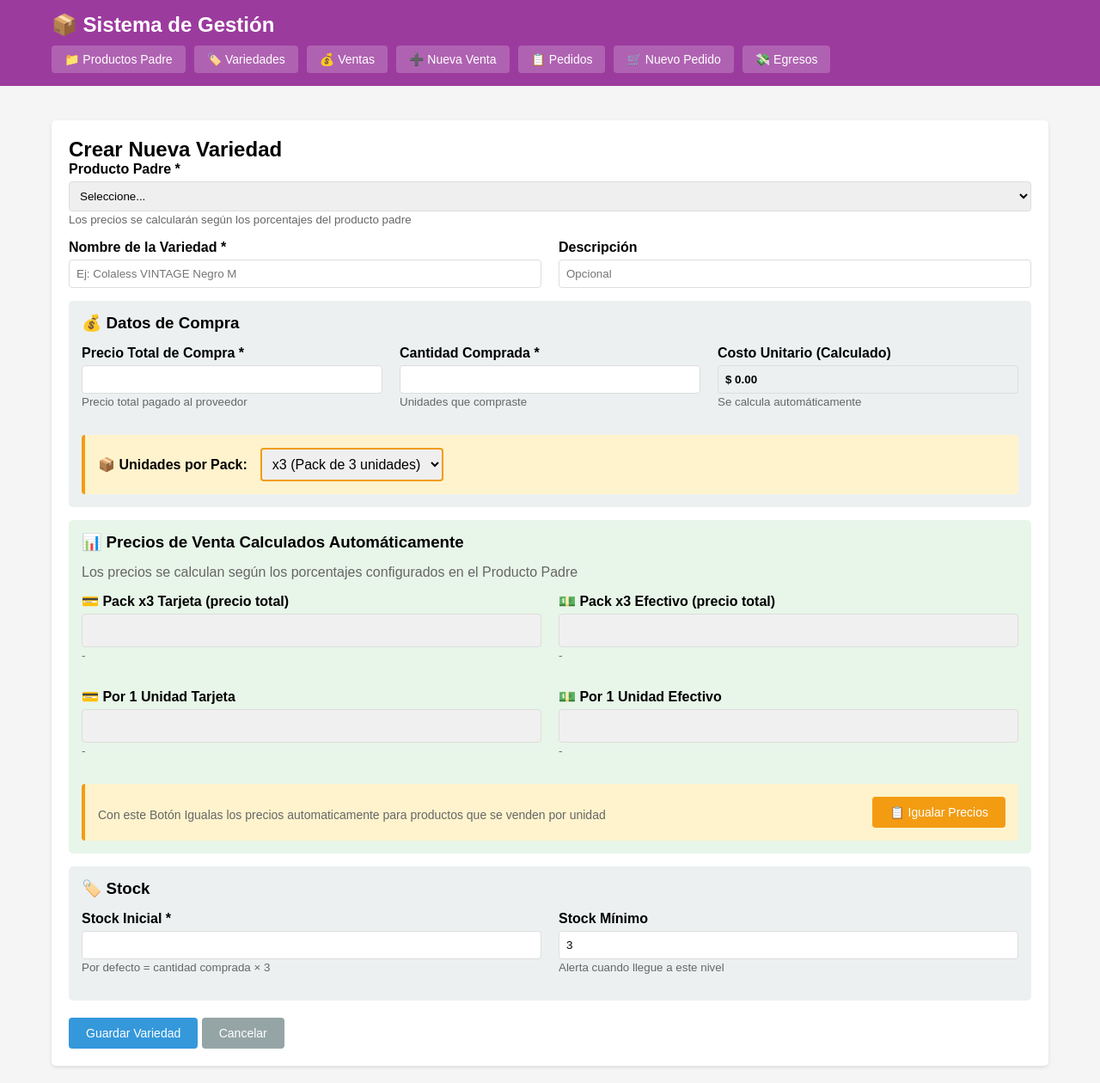
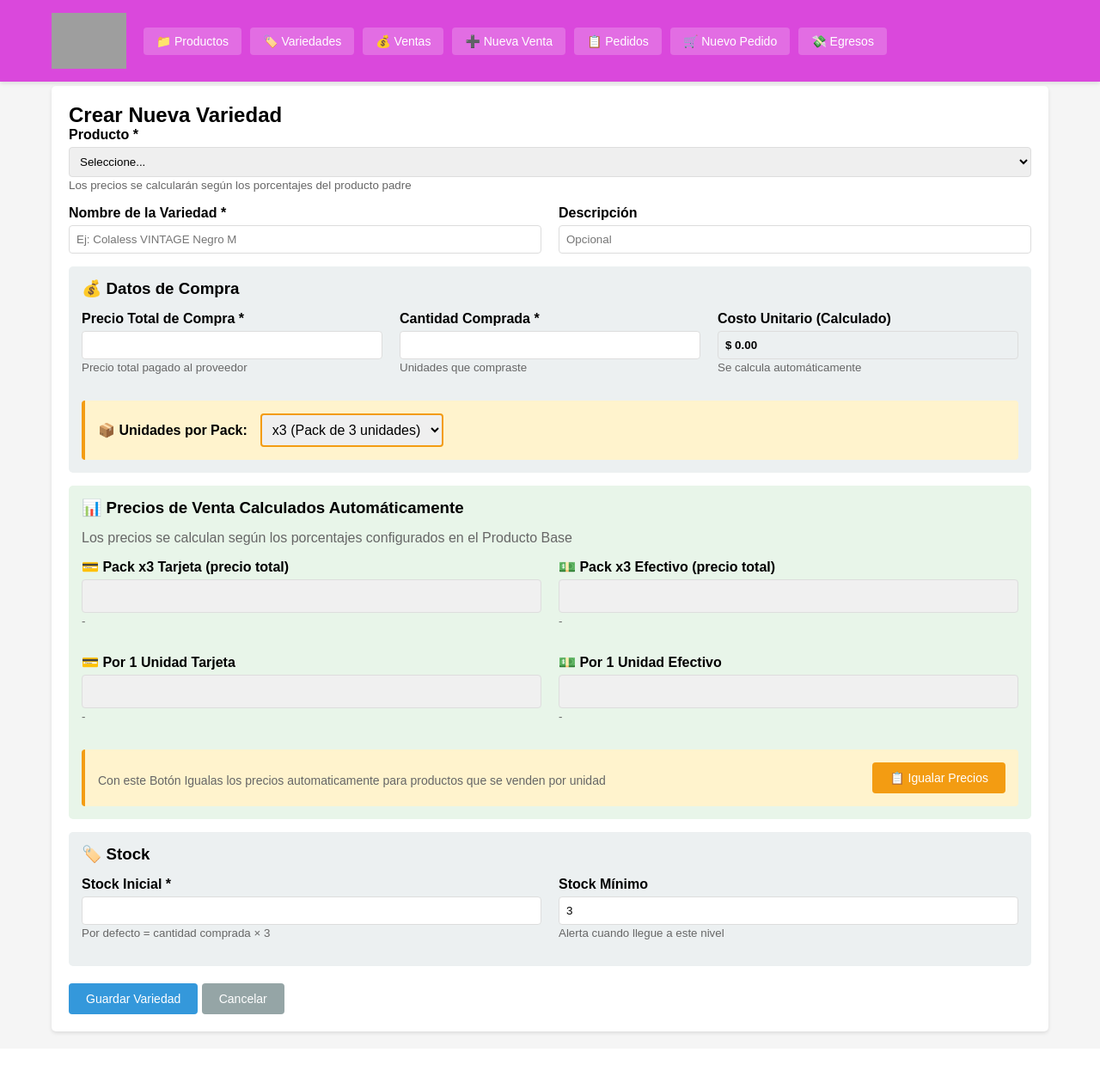
Before and after one commit to guillermoluisc/AdminStock, a PHP site: page /index.php?a=crear in a window 1280 px wide. Shown: the whole page at 86% size. After the commit the page ends 1205 px from the top, so only its background shows below. Run offline with PHP 8.4, Linux system fonts and the light colour scheme; data comes from the database, SQL or seed files in the repository; grey boxes are pictures that could not be loaded.

Commit message:
Feature Version 22, Ajustes Visuales

```diff
--- a/app/views/layout.php
+++ b/app/views/layout.php
@@ -3,14 +3,16 @@
 <head>
     <meta charset="UTF-8">
     <meta name="viewport" content="width=device-width, initial-scale=1.0">
-    <title>Sistema de Gestión</title>
+    <title>Donna</title>
     <style>
         * { margin: 0; padding: 0; box-sizing: border-box; }
-        body { font-family: Arial, sans-serif; background: #f5f5f5; }
-        .header { background: #9c3b9e; color: white; padding: 15px 0; margin-bottom: 20px; }
+        body { font-family: Arial, sans-serif; background: #f5f5f5; padding-top: 80px; }
+        .header { background: #da48dc; color: white; padding: 15px 0; position: fixed; top: 0; left: 0; right: 0; z-index: 1000; box-shadow: 0 2px 5px rgba(0,0,0,0.1); }
         .header .container { max-width: 1200px; margin: 0 auto; padding: 0 20px; }
-        .header h1 { font-size: 24px; margin-bottom: 10px; }
-        .nav { display: flex; gap: 10px; flex-wrap: wrap; }
+        .header-content { display: flex; align-items: center; gap: 20px; }
+        .header-logo { display: flex; align-items: center; }
+        .header-logo img { height: 65px; width: auto; object-fit: contain; }
+        .nav { display: flex; gap: 10px; flex-wrap: wrap; flex: 1; }
         .nav a { color: white; text-decoration: none; padding: 8px 15px; background: rgba(255,255,255,0.2); border-radius: 4px; font-size: 14px; }
         .nav a:hover { background: rgba(255,255,255,0.3); }
         .nav a.active { background: rgba(255,255,255,0.4); }
@@ -63,16 +65,19 @@
 <body>
     <div class="header">
         <div class="container">
-            <h1>📦 Sistema de Gestión</h1>
+            <div class="header-content">
+                <div class="header-logo">
+                    <img src="../public/logo.svg" alt="Logo">
+                </div>
                 <div class="nav">
-                <a href="index.php?c=productoPadre&a=index">📁 Productos Padre</a>
+                    <a href="index.php?c=productoPadre&a=index">📁 Productos</a>
                     <a href="index.php?c=variedad&a=index">🏷️ Variedades</a>
-                <!-- <a href="index.php?c=promocion&a=index">🎁 Promociones</a> -->
                     <a href="index.php?c=venta&a=index">💰 Ventas</a>
                     <a href="index.php?c=venta&a=nueva">➕ Nueva Venta</a>
                     <a href="index.php?c=pedido&a=index">📋 Pedidos</a>
                     <a href="index.php?c=pedido&a=nuevo">🛒 Nuevo Pedido</a>
                     <a href="index.php?c=egreso&a=index">💸 Egresos</a>
+                </div>
             </div>
         </div>
     </div>
--- a/app/views/pedidos/detalle.php
+++ b/app/views/pedidos/detalle.php
@@ -72,7 +72,7 @@
 <table>
     <thead>
         <tr>
-            <th>Producto Padre</th>
+            <th>Producto</th>
             <th>Variedad</th>
             <th>Stock Actual</th>
             <th>Cant. Solicitada</th>
--- a/app/views/productos_padre/crear.php
+++ b/app/views/productos_padre/crear.php
@@ -1,5 +1,5 @@
 <!-- app/views/productos_padre/crear.php -->
-<h2>Crear Producto Padre</h2>
+<h2>Crear Producto</h2>
 
 <form method="POST" action="index.php?c=productoPadre&a=crear">
     <div class="form-group">
@@ -54,7 +54,7 @@
     </div> -->
 
     <div class="form-actions">
-        <button type="submit" class="btn btn-primary">Guardar Producto Padre</button>
+        <button type="submit" class="btn btn-primary">Guardar Producto</button>
         <a href="index.php?c=productoPadre&a=index" class="btn btn-secondary">Cancelar</a>
     </div>
 </form>
--- a/app/views/productos_padre/editar.php
+++ b/app/views/productos_padre/editar.php
@@ -1,5 +1,5 @@
 <!-- app/views/productos_padre/editar.php -->
-<h2>Editar Producto Padre</h2>
+<h2>Editar Producto</h2>
 
 <form method="POST" action="index.php?c=productoPadre&a=editar&id=<?= $producto['id'] ?>">
     <div class="form-group">
--- a/app/views/productos_padre/index.php
+++ b/app/views/productos_padre/index.php
@@ -1,7 +1,7 @@
 <!-- app/views/productos_padre/index.php -->
 <div style="display: flex; justify-content: space-between; align-items: center; margin-bottom: 20px;">
-    <h2>Productos Padre</h2>
-    <a href="index.php?c=productoPadre&a=crear" class="btn btn-primary">+ Nuevo Producto Padre</a>
+    <h2>Productos</h2>
+    <a href="index.php?c=productoPadre&a=crear" class="btn btn-primary">+ Nuevo Producto</a>
 </div>
 
 <p style="color: #666; margin-bottom: 20px;">
--- a/app/views/promociones/crear.php
+++ b/app/views/promociones/crear.php
@@ -22,7 +22,7 @@
         <h4 style="margin-bottom: 10px;">Información del Producto</h4>
         <div style="display: grid; grid-template-columns: 1fr 1fr 1fr; gap: 15px;">
             <div>
-                <strong>Producto Padre:</strong><br>
+                <strong>Producto:</strong><br>
                 <span id="info_padre">-</span>
             </div>
             <div>
--- a/app/views/promociones/index.php
+++ b/app/views/promociones/index.php
@@ -10,7 +10,7 @@
     <table>
         <thead>
             <tr>
-                <th>Producto Padre</th>
+                <th>Producto</th>
                 <th>Variedad</th>
                 <th>Cantidad</th>
                 <th>Precio Promocional</th>
--- a/app/views/variedades/crear.php
+++ b/app/views/variedades/crear.php
@@ -3,7 +3,7 @@
 
 <form method="POST" action="index.php?c=variedad&a=crear">
     <div class="form-group">
-        <label for="producto_padre_id">Producto Padre *</label>
+        <label for="producto_padre_id">Producto *</label>
         <select id="producto_padre_id" name="producto_padre_id" required onchange="cargarPorcentajes()">
             <option value="">Seleccione...</option>
             <?php foreach ($productos_padre as $pp): ?>
@@ -68,7 +68,7 @@
     <div class="card" style="background: #e8f5e9;">
         <h3 style="margin-bottom: 15px;">📊 Precios de Venta Calculados Automáticamente</h3>
         <p style="color: #666; margin-bottom: 15px;">
-            Los precios se calculan según los porcentajes configurados en el Producto Padre
+            Los precios se calculan según los porcentajes configurados en el Producto Base
         </p>
 
         <div class="grid-2">
--- a/app/views/variedades/index.php
+++ b/app/views/variedades/index.php
@@ -22,7 +22,7 @@
         </div>
 
         <div class="form-group">
-            <label for="producto_padre_id">Producto Padre</label>
+            <label for="producto_padre_id">Producto</label>
             <select id="producto_padre_id" name="producto_padre_id">
                 <option value="">Todos</option>
                 <?php foreach ($productos_padre as $pp): ?>
@@ -48,7 +48,7 @@
         <table>
             <thead>
                 <tr>
-                    <th>Producto Padre</th>
+                    <th>Producto</th>
                     <th>Variedad</th>
                     <th>Stock</th>
                     <th>Costo Unit.</th>
--- a/app/views/ventas/detalle.php
+++ b/app/views/ventas/detalle.php
@@ -135,7 +135,7 @@ document.getElementById('modal_cancelacion')?.addEventListener('click', function
 <table>
     <thead>
         <tr>
-            <th>Producto Padre</th>
+            <th>Producto</th>
             <th>Variedad</th>
             <th>Cantidad</th>
             <th>Precio Unit.</th>
```
Also changed, not shown: app/public/logo.svg (added), 1 other file. Lines whose indentation alone changed are shown as unchanged.
